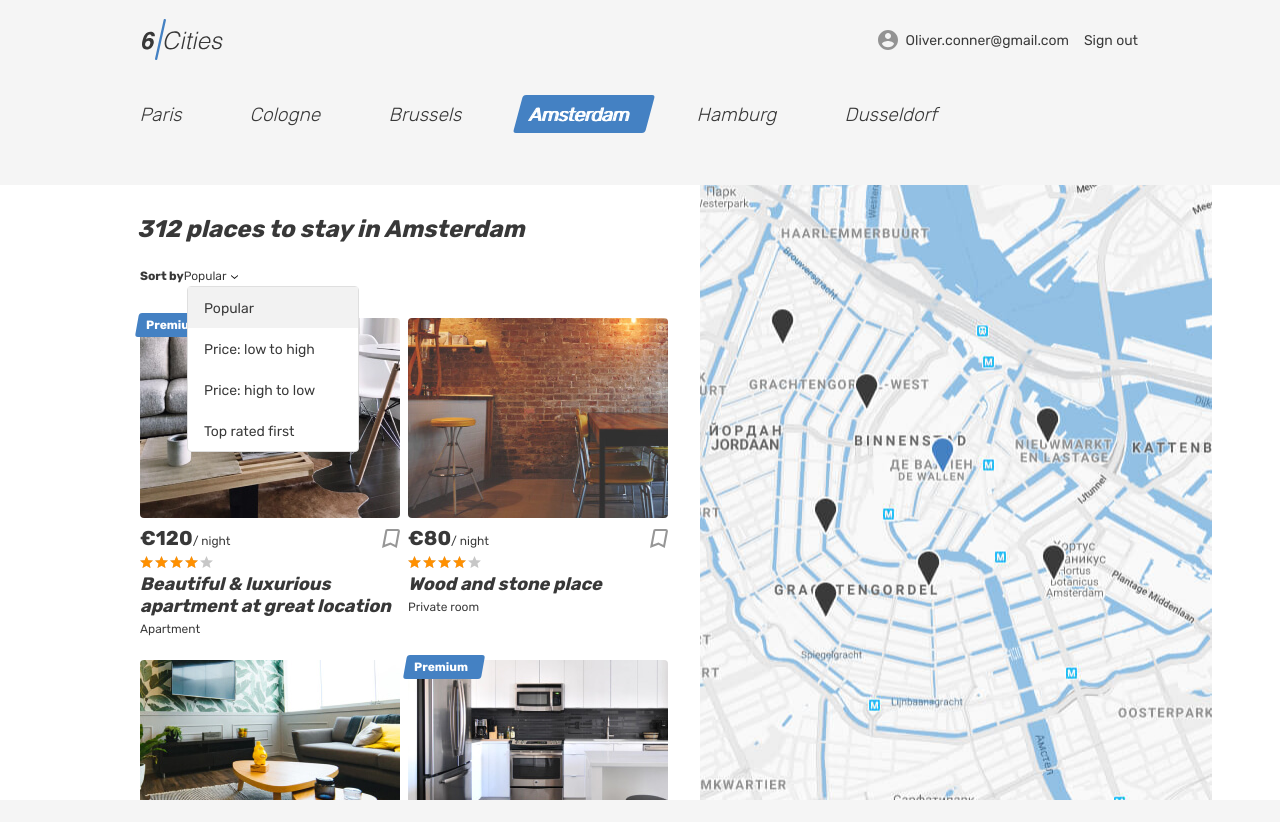
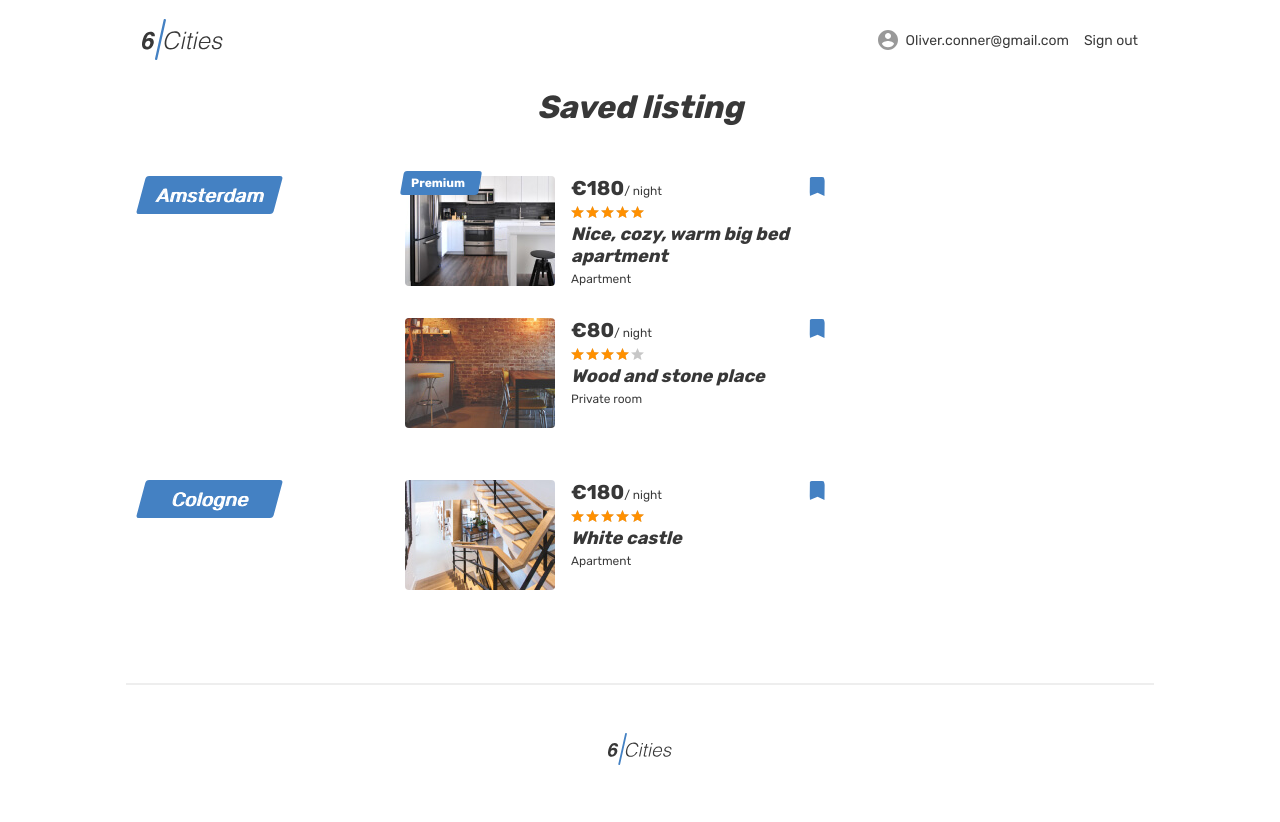
Before and after one commit to Ksushana/476453-six-cities-9, a React (Create React App) app in the folder project/: page /favorites in a window 1280 px wide. Before the commit the page ends 800 px from the top, so only its background shows below. Built offline with nearby package versions, Linux system fonts and the light colour scheme.

Commit message:
add routes

```diff
--- a/project/src/components/app/app.tsx
+++ b/project/src/components/app/app.tsx
@@ -1,4 +1,11 @@
-import Main from '../main-page/main-page';
+import {BrowserRouter, Route, Routes} from 'react-router-dom';
+import Layout from '../layout/layout';
+import Main from '../../pages/main-page/main-page';
+import Favorites from '../../pages/favorites/favorites';
+import Login from '../../pages/login/login';
+import Offer from '../../pages/offer/offer';
+import NotFound from '../404/404';
+import PrivateRoute from '../private-route/private-route';
 
 type AppScreenProps = {
   placesToStay: number;
@@ -6,7 +13,20 @@
 
 function App({placesToStay}: AppScreenProps): JSX.Element {
   return (
-    <Main placesToStay={placesToStay}/>
+    <BrowserRouter>
+      <Routes>
+        <Route path='/' element={<Layout />}>
+          <Route index element={<Main placesToStay={placesToStay} />} />
+          <Route path='/favorites' element={<PrivateRoute><Favorites /></PrivateRoute>} />
+          <Route path='/login' element={<Login />} />
+          <Route path='offer'>
+            <Route index element={<Offer />} />
+            <Route path=':id' element={<Offer />} />
+          </Route>
+        </Route>
+        <Route path="*" element={<NotFound />} />
+      </Routes>
+    </BrowserRouter>
   );
 }
 
--- a/project/src/components/footer/footer.tsx
+++ b/project/src/components/footer/footer.tsx
@@ -1,9 +1,11 @@
+import {Link} from 'react-router-dom';
+
 function Footer(): JSX.Element {
   return (
     <footer className="footer container">
-      <a className="footer__logo-link" href="main.html">
+      <Link to='/' className="footer__logo-link">
         <img className="footer__logo" src="img/logo.svg" alt="6 cities logo" width="64" height="33" />
-      </a>
+      </Link>
     </footer>
   );
 }
--- /dev/null
+++ b/project/src/components/layout/layout.tsx
@@ -0,0 +1,11 @@
+import {Outlet} from 'react-router-dom';
+
+function Layout (): JSX.Element {
+  return (
+    <main>
+      <Outlet />
+    </main>
+  );
+}
+
+export default Layout;
--- a/project/src/components/place-card/place-card.tsx
+++ b/project/src/components/place-card/place-card.tsx
@@ -1,3 +1,5 @@
+import {Link} from 'react-router-dom';
+
 type CardProps = {
   price: number,
   name: string,
@@ -14,9 +16,9 @@
     <article className={`place-card ${cities ? 'cities__place-card' : ''} ${favorite ? 'favorites__card' : ''}`}>
       {premium ? <div className="place-card__mark"><span>Premium</span></div> : ''}
       <div className={`place-card__image-wrapper ${cities ? 'cities__image-wrapper' : ''}${favorite ? 'favorites__image-wrapper' : ''}`}>
-        <a href="#">
+        <Link to="/">
           <img className="place-card__image" src={image} width="260" height="200" alt="Place image" />
-        </a>
+        </Link>
       </div>
       <div className={`place-card__info ${favorite ? 'favorites__card-info' : ''}`}>
         <div className="place-card__price-wrapper">
@@ -38,7 +40,7 @@
           </div>
         </div>
         <h2 className="place-card__name">
-          <a href="#">{name}</a>
+          <Link to="/">{name}</Link>
         </h2>
         <p className="place-card__type">{type}</p>
       </div>
--- /dev/null
+++ b/project/src/components/private-route/private-route.tsx
@@ -0,0 +1,13 @@
+import {Navigate} from 'react-router-dom';
+
+type PrivateRouteProps = {
+  children: JSX.Element;
+};
+
+function PrivateRoute({children}: PrivateRouteProps): JSX.Element {
+  const hasAccess = true;
+
+  return hasAccess ? children : <Navigate to={'/login'} />;
+}
+
+export default PrivateRoute;
--- a/project/src/components/favorites/favorites.tsx
+++ b/project/src/pages/favorites/favorites.tsx
@@ -1,5 +1,6 @@
-import Header from '../header/header';
-import Footer from '../footer/footer';
+import {Link} from 'react-router-dom';
+import Header from '../../components/header/header';
+import Footer from '../../components/footer/footer';
 
 function Favorites(): JSX.Element {
   return (
@@ -13,9 +14,9 @@
               <li className="favorites__locations-items">
                 <div className="favorites__locations locations locations--current">
                   <div className="locations__item">
-                    <a className="locations__item-link" href="#">
+                    <Link to='/' className="locations__item-link">
                       <span>Amsterdam</span>
-                    </a>
+                    </Link>
                   </div>
                 </div>
                 <div className="favorites__places">
@@ -24,9 +25,9 @@
                       <span>Premium</span>
                     </div>
                     <div className="favorites__image-wrapper place-card__image-wrapper">
-                      <a href="#">
+                      <Link to='/'>
                         <img className="place-card__image" src="img/apartment-small-03.jpg" width="150" height="110" alt="Place image" />
-                      </a>
+                      </Link>
                     </div>
                     <div className="favorites__card-info place-card__info">
                       <div className="place-card__price-wrapper">
@@ -48,7 +49,7 @@
                         </div>
                       </div>
                       <h2 className="place-card__name">
-                        <a href="#">Nice, cozy, warm big bed apartment</a>
+                        <Link to='/'>Nice, cozy, warm big bed apartment</Link>
                       </h2>
                       <p className="place-card__type">Apartment</p>
                     </div>
@@ -56,9 +57,9 @@
 
                   <article className="favorites__card place-card">
                     <div className="favorites__image-wrapper place-card__image-wrapper">
-                      <a href="#">
+                      <Link to='/'>
                         <img className="place-card__image" src="img/room-small.jpg" width="150" height="110" alt="Place image" />
-                      </a>
+                      </Link>
                     </div>
                     <div className="favorites__card-info place-card__info">
                       <div className="place-card__price-wrapper">
@@ -80,7 +81,7 @@
                         </div>
                       </div>
                       <h2 className="place-card__name">
-                        <a href="#">Wood and stone place</a>
+                        <Link to='/'>Wood and stone place</Link>
                       </h2>
                       <p className="place-card__type">Private room</p>
                     </div>
@@ -91,17 +92,17 @@
               <li className="favorites__locations-items">
                 <div className="favorites__locations locations locations--current">
                   <div className="locations__item">
-                    <a className="locations__item-link" href="#">
+                    <Link to='/' className="locations__item-link">
                       <span>Cologne</span>
-                    </a>
+                    </Link>
                   </div>
                 </div>
                 <div className="favorites__places">
                   <article className="favorites__card place-card">
                     <div className="favorites__image-wrapper place-card__image-wrapper">
-                      <a href="#">
+                      <Link to='/'>
                         <img className="place-card__image" src="img/apartment-small-04.jpg" width="150" height="110" alt="Place image" />
-                      </a>
+                      </Link>
                     </div>
                     <div className="favorites__card-info place-card__info">
                       <div className="place-card__price-wrapper">
@@ -123,7 +124,7 @@
                         </div>
                       </div>
                       <h2 className="place-card__name">
-                        <a href="#">White castle</a>
+                        <Link to='/'>White castle</Link>
                       </h2>
                       <p className="place-card__type">Apartment</p>
                     </div>
--- a/project/src/components/login/login.tsx
+++ b/project/src/pages/login/login.tsx
@@ -1,4 +1,5 @@
-import Header from '../header/header';
+import {Link} from 'react-router-dom';
+import Header from '../../components/header/header';
 
 function Login(): JSX.Element {
   return (
@@ -22,9 +23,9 @@
           </section>
           <section className="locations locations--login locations--current">
             <div className="locations__item">
-              <a className="locations__item-link" href="#">
+              <Link to='/' className="locations__item-link">
                 <span>Amsterdam</span>
-              </a>
+              </Link>
             </div>
           </section>
         </div>
--- a/project/src/components/main-page/main-page.tsx
+++ b/project/src/pages/main-page/main-page.tsx
@@ -1,5 +1,6 @@
-import Header from '../header/header';
-import PlaceCard from './../place-card/place-card';
+import {Link} from 'react-router-dom';
+import Header from '../../components/header/header';
+import PlaceCard from '../../components/place-card/place-card';
 
 type MainPageProps = {
   placesToStay: number;
@@ -15,34 +16,34 @@
           <section className="locations container">
             <ul className="locations__list tabs__list">
               <li className="locations__item">
-                <a className="locations__item-link tabs__item" href="#">
+                <Link to='/' className="locations__item-link tabs__item">
                   <span>Paris</span>
-                </a>
+                </Link>
               </li>
               <li className="locations__item">
-                <a className="locations__item-link tabs__item" href="#">
+                <Link to='/' className="locations__item-link tabs__item">
                   <span>Cologne</span>
-                </a>
+                </Link>
               </li>
               <li className="locations__item">
-                <a className="locations__item-link tabs__item" href="#">
+                <Link to='/' className="locations__item-link tabs__item">
                   <span>Brussels</span>
-                </a>
+                </Link>
               </li>
               <li className="locations__item">
-                <a className="locations__item-link tabs__item tabs__item--active">
+                <Link to='/' className="locations__item-link tabs__item tabs__item--active">
                   <span>Amsterdam</span>
-                </a>
+                </Link>
               </li>
               <li className="locations__item">
-                <a className="locations__item-link tabs__item" href="#">
+                <Link to='/' className="locations__item-link tabs__item">
                   <span>Hamburg</span>
-                </a>
+                </Link>
               </li>
               <li className="locations__item">
-                <a className="locations__item-link tabs__item" href="#">
+                <Link to='/' className="locations__item-link tabs__item">
                   <span>Dusseldorf</span>
-                </a>
+                </Link>
               </li>
             </ul>
           </section>
--- a/project/src/components/property/property.tsx
+++ b/project/src/pages/offer/offer.tsx
@@ -1,5 +1,5 @@
-import Header from '../header/header';
-import PlaceCard from './../place-card/place-card';
+import Header from '../../components/header/header';
+import PlaceCard from '../../components/place-card/place-card';
 
 function Property(): JSX.Element {
   return (
```
Also changed, not shown: project/src/components/404/404.tsx (added, +20 -0 lines), project/src/components/header/header.tsx (+8 -6 lines), project/src/components/main-page-empty/main-page-empty.tsx (+13 -12 lines).
